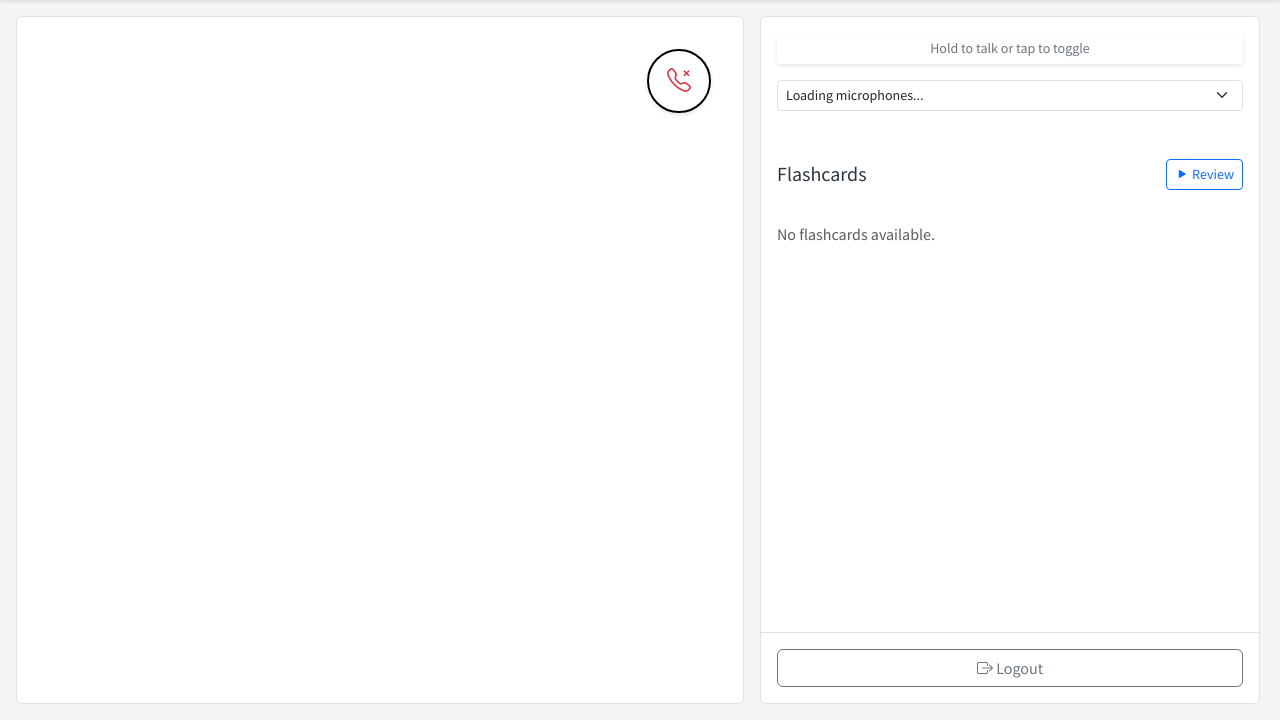
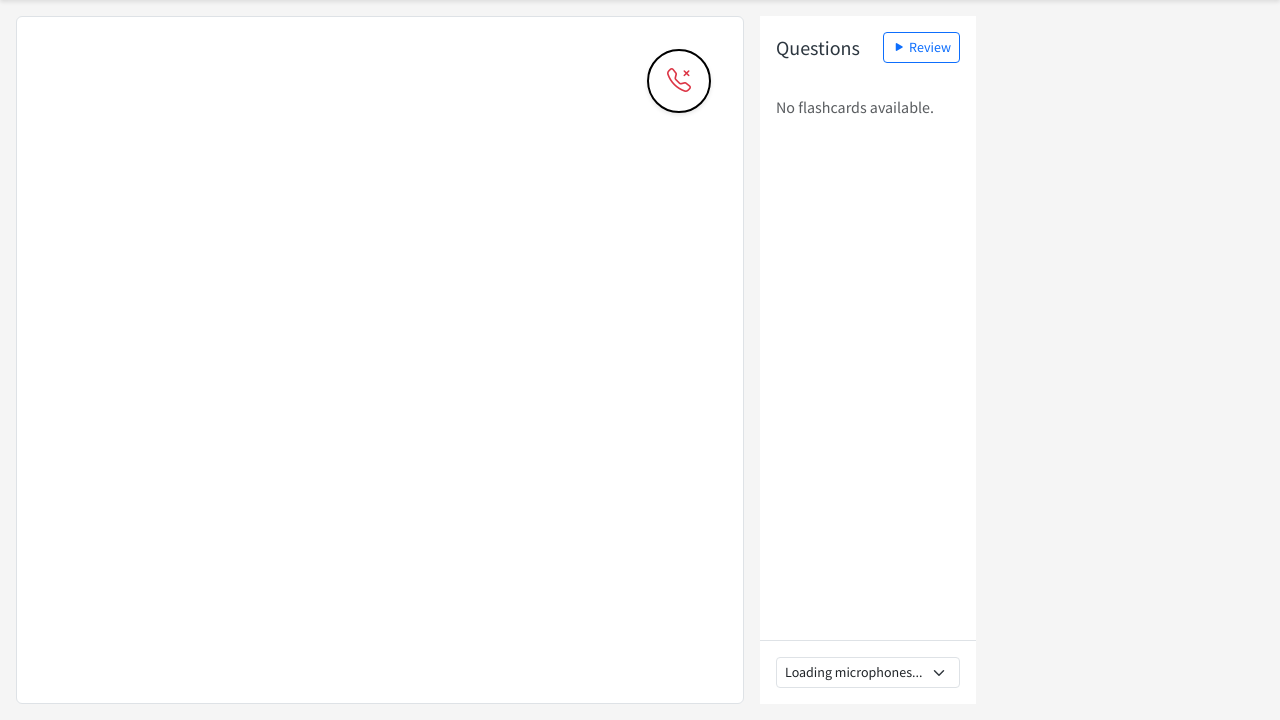
Before and after one commit to lukerohde/interview-prep, a Django app: page /applications/00000000-0000-0000-0000-000000000001/ in a window 1280 px wide. Shown: the part 80-800 px from the top of the page. Run offline with Django 5.2, Linux system fonts and the light colour scheme; a user stored in the database is signed in; tables that the repository leaves empty hold one stand-in row (values such as "Sample post"); data that the repository does not hold is empty; parts of the project's set-up code (start-up, migrations or seed data) failed here and were passed over.

Commit message:
sidebar styling progress

```diff
--- a/app/main/css/voice_chat_microphone.css
+++ b/app/main/css/voice_chat_microphone.css
@@ -96,15 +96,18 @@
 
 /* Status text */
 .voice-status {
-  font-size: 0.875rem;
+  font-size: 0.75rem;
   color: var(--bs-gray-600);
-  margin-bottom: 0.5rem;
-  text-align: left;
-  background: white;
-  padding: 0.25rem 0.5rem;
-  border-radius: 0.25rem;
-  box-shadow: 0 2px 4px rgba(0,0,0,0.1);
+  opacity: 0.7;
   white-space: nowrap;
+  position: absolute;
+  top: -0.5rem;
+  right: 0rem;
+  background: none;
+  border: none;
+  box-shadow: none;
+  text-align: right;
+  z-index: 1030;
 }
 
 /* Mic select styling */
--- a/app/main/templates/main/application_detail.html
+++ b/app/main/templates/main/application_detail.html
@@ -22,8 +22,11 @@
       <!-- Transcript Area -->
       <div id="transcript-container" data-controller="transcript" class="transcript-container bg-white rounded border flex-grow-1 mb-3 position-relative" data-transcript-target="container">
         <!-- Voice Button -->
-        <div class="sticky-top d-flex justify-content-end p-3">
-          <button
+        <div class="sticky-top d-flex justify-content-end p-3 position-relative">
+            <div class="voice-status d-none" data-voice-chat-target="status">
+                Hold to talk or tap to toggle
+            </div>
+            <button
             class="voice-button"
             data-voice-chat-target="walkieButton"
             data-action="
@@ -46,24 +49,24 @@
     <!-- Sidebar -->
     <div id="sidebar" class="offcanvas-md offcanvas-end col-md-5">
       <div class="offcanvas-header d-md-none">
-        <h5 class="offcanvas-title">Menu</h5>
+        <div class="h5 mb-0">Menu</div>
         <button type="button" class="btn-close" data-bs-dismiss="offcanvas" data-bs-target="#sidebar"></button>
       </div>
-      <div class="offcanvas-body p-md-3 pt-md-0 d-flex flex-column">
-        <div class="bg-white flex-grow-1 d-flex flex-column {% if request.user_agent.is_mobile %}{% else %}rounded border{% endif %}">
-          <!-- Voice Status and Mic Selection -->
-          <div class="p-3">
-            <!-- Status Text -->
-            <div class="voice-status d-none d-md-block mb-3 text-center" data-voice-chat-target="status">
-              Hold to talk or tap to toggle
+      <div class="offcanvas-body p-md-3 pt-md-0">
+        <div class="bg-white h-100 d-flex flex-column overflow-hidden">
+
+            <div class="nav flex-column d-md-none">
+                <a class="text-decoration-none text-dark px-3 py-2 {% if request.resolver_match.url_name == 'application_list' %}fw-bold{% endif %}"
+                   href="{% url 'main:application_list' %}">
+                    <i class="bi bi-briefcase me-2"></i>
+                    <span>Applications</span>
+                </a>
+                <a class="text-decoration-none text-dark px-3 py-2"
+                    href="{% url 'account_logout' %}" >
+                    <i class="bi bi-box-arrow-right me-2"></i>
+                    <span>Logout</span>
+                </a>
             </div>
-            <!-- Mic Selection -->
-            <div class="mic-select-container w-100">
-              <select class="form-select form-select-sm" data-voice-chat-target="micSelect" data-action="change->voice-chat#switchMicrophone">
-                <option value="">Loading microphones...</option>
-              </select>
-            </div>
-          </div>
 
           <!-- Categories/Decks - Hidden until implemented -->
           <div class="p-3 d-none">
@@ -74,13 +77,13 @@
           </div>
 
           <div class="d-flex justify-content-between align-items-center p-3">
-            <h5 class="mb-0">Flashcards</h5>
+            <div class="h5 mb-0">Questions</div>
             <button class="btn btn-sm btn-outline-primary"
                     data-action="flashcard#fetchNextCard">
               <i class="bi bi-play-fill"></i> Review
             </button>
           </div>
-          <div class="flashcard-previews p-3 flex-grow-1 overflow-auto" data-flashcard-target="previewContainer">
+          <div class="flashcard-previews p-3 flex-grow-1 overflow-auto" style="height: 0" data-flashcard-target="previewContainer">
               {% for flashcard in flashcards %}
                   {% include 'main/_flashcard_preview.html' with flashcard=flashcard %}
               {% empty %}
@@ -88,20 +91,16 @@
               {% endfor %}
           </div>
 
-          <!-- Logout Button -->
-          {% if user.is_authenticated %}
-          <div class="mt-auto p-3 border-top">
-            <a href="{% url 'account_logout' %}" class="btn btn-outline-secondary w-100">
-              <i class="bi bi-box-arrow-right"></i> Logout
-            </a>
-          </div>
-          {% else %}
-          <div class="mt-auto p-3 border-top">
-            <a href="{% url 'account_login' %}" class="btn btn-outline-secondary w-100">
-              <i class="bi bi-box-arrow-in-right"></i> Login
-            </a>
-          </div>
-          {% endif %}
+          <!-- Mic Selection -->
+          <div class="mt-auto p-3 pb-0 border-top">
+
+            <!-- Mic Selection -->
+            <div class="mic-select-container w-100">
+              <select class="form-select form-select-sm" data-voice-chat-target="micSelect" data-action="change->voice-chat#switchMicrophone">
+                <option value="">Loading microphones...</option>
+              </select>
+            </div>
+          </div
         </div>
       </div>
     </div>
--- a/app/templates/base.html
+++ b/app/templates/base.html
@@ -7,7 +7,6 @@
         {% load static %}
 
         <!-- Bootstrap CSS -->
-
         <link href="https://cdn.jsdelivr.net/npm/bootstrap@5.3.2/dist/css/bootstrap.min.css" rel="stylesheet">
         <link rel="stylesheet" href="https://cdn.jsdelivr.net/npm/bootstrap-icons@1.11.2/font/bootstrap-icons.css">
         <link href="https://fonts.googleapis.com/css2?family=Playfair+Display:wght@400;700&family=Source+Sans+Pro:wght@400;600&display=swap" rel="stylesheet">
@@ -25,23 +24,10 @@
                 <a class="navbar-brand" href="{% url 'main:application_list' %}">{{ application.title }}</a>
 
                 <!-- Hamburger button -->
-                <button class="navbar-toggler" type="button" data-bs-toggle="collapse" data-bs-target="#navbarContent" aria-controls="navbarContent" aria-expanded="false" aria-label="Toggle navigation">
-                    <span class="navbar-toggler-icon"></span>
+                <button class="d-md-none btn btn-outline-primary" type="button" data-bs-toggle="offcanvas" data-bs-target="#sidebar">
+                    <i class="bi bi-layout-sidebar"></i>
                 </button>
             </div>
-
-            {% if user.is_authenticated %}
-            <!-- Mobile Pills - Outside collapse -->
-            <div class="d-md-none w-100">
-                <div class="nav nav-pills d-flex justify-content-center gap-3 py-2">
-                    <a class="nav-link {% if request.resolver_match.url_name == 'application_list' %}active{% endif %}"
-                       href="{% url 'main:application_list' %}">
-                        <i class="bi bi-briefcase me-1"></i>
-                        <span>Applications</span>
-                    </a>
-                </div>
-            </div>
-            {% endif %}
 
             <!-- Collapsible content -->
             <div class="collapse navbar-collapse" id="navbarContent">
```
